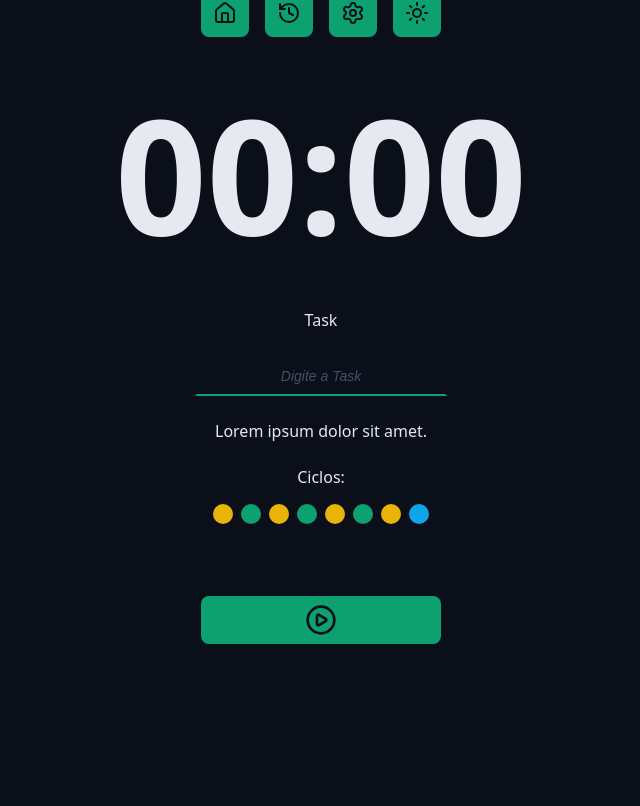
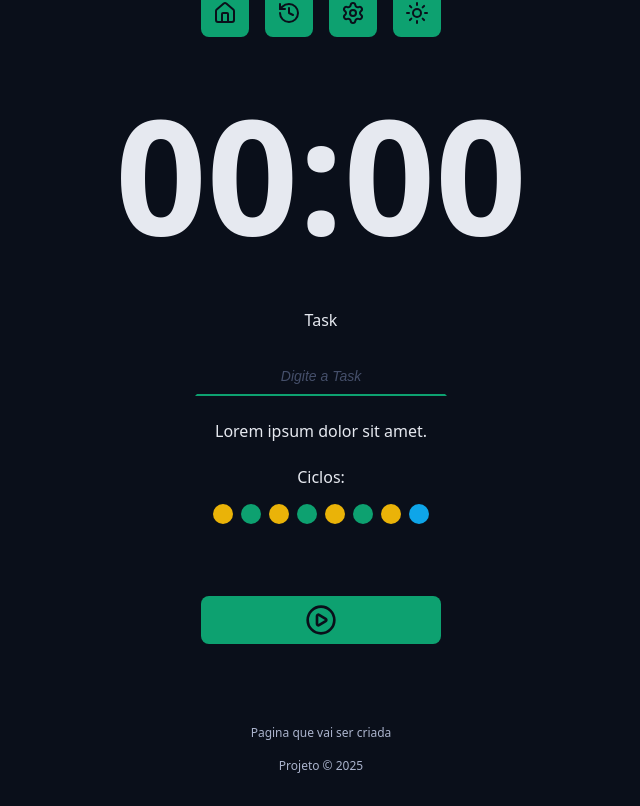
Before and after one commit to marcelo-mmdev/next_course, a React (Vite) app in the folder pomodoro/: page / in a window 1280 px wide. Shown: the part 264-1070 px from the top of the page, without its empty margins (319-959 px from the left). Before the commit the page ends 988 px from the top, so only its background shows below. Built offline with nearby package versions, Linux system fonts and the light colour scheme.

Commit message:
feat: Creating Footer component structure.

```diff
--- a/pomodoro/src/App.tsx
+++ b/pomodoro/src/App.tsx
@@ -8,6 +8,7 @@
 import { Menu } from './components/Menu';
 import './styles/global.css';
 import './styles/theme.css';
+import { Footer } from './components/Footer';
 
 export function App() {
   return (
@@ -43,6 +44,10 @@
           </div>
         </form>
       </Container>
+
+      <Container>
+        <Footer />
+      </Container>
     </>
   );
 }
--- /dev/null
+++ b/pomodoro/src/components/Footer/index.tsx
@@ -0,0 +1,12 @@
+import styles from './styles.module.css';
+
+export function Footer() {
+  return (
+    <>
+      <footer className={styles.footer}>
+        <a href='#'>Pagina que vai ser criada</a>
+        <a href='#'>Projeto &copy; {new Date().getFullYear()}</a>
+      </footer>
+    </>
+  );
+}
--- /dev/null
+++ b/pomodoro/src/components/Footer/styles.module.css
@@ -0,0 +1,18 @@
+.footer {
+  display: flex;
+  align-items: center;
+  justify-content: center;
+  flex-direction: column;
+  gap: 1.6rem;
+  font-size: 1.2rem;
+}
+
+.footer a {
+  text-decoration: none;
+  color: var(--text-muted);
+}
+
+.footer a:hover {
+  text-decoration: underline;
+  color: var(--text-muted);
+}
```
